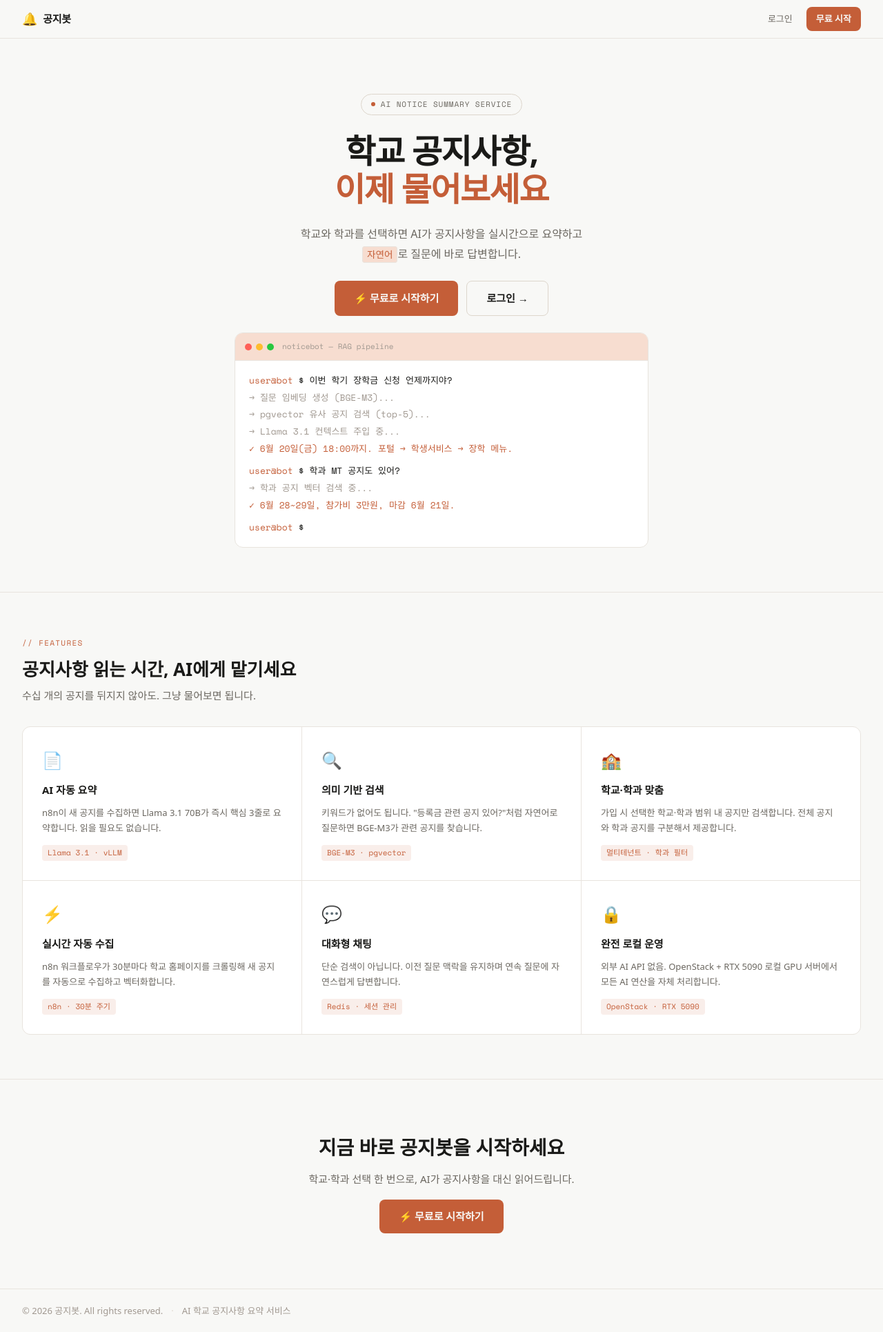
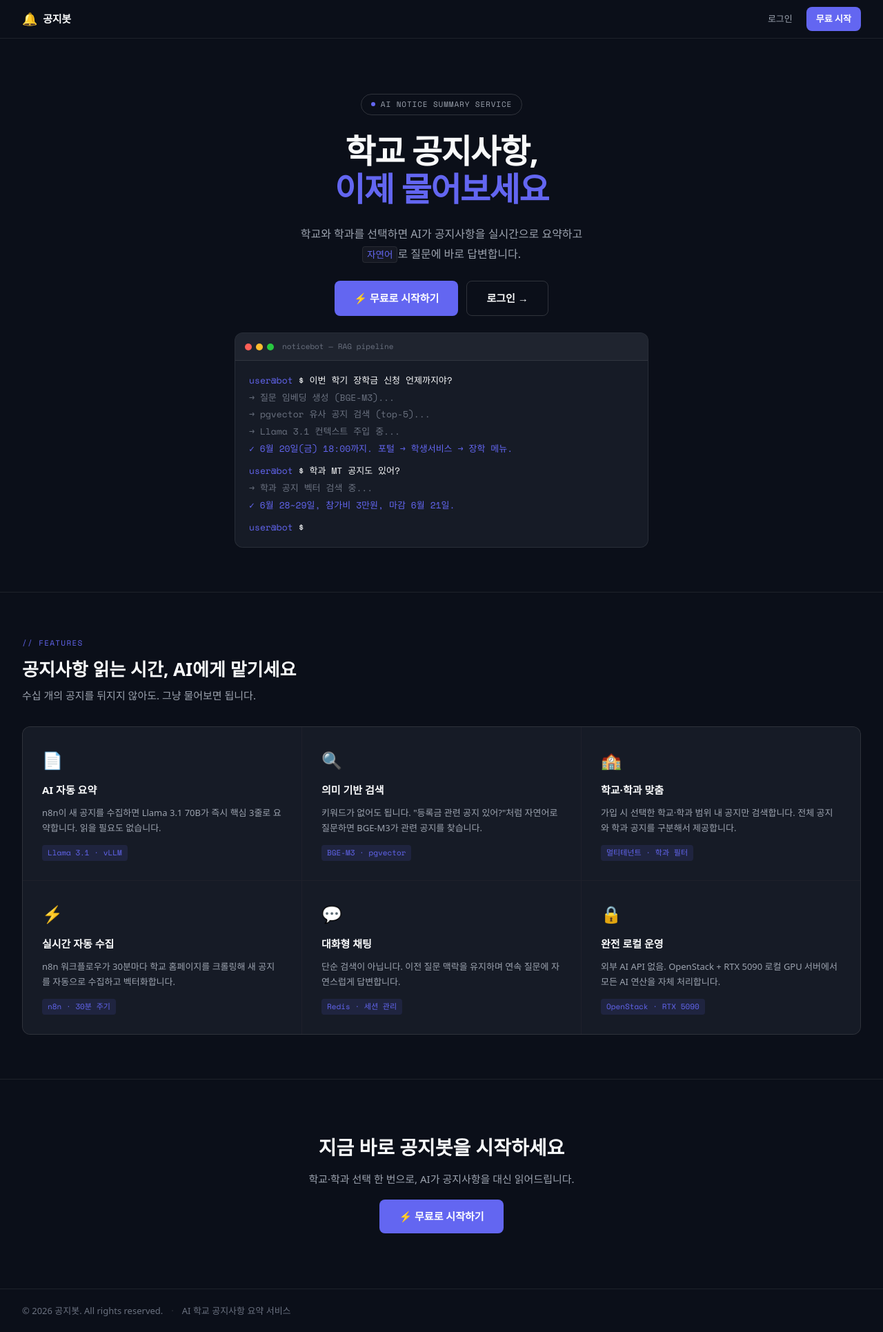
Before and after one commit to Hasegos/openstack-ai-notice-chatbot, a Python web app: template templates/home.html in a window 1280 px wide. Shown: the whole page at 69% size. Run offline with Jinja, Linux system fonts and the light colour scheme; the template is opened without the code that fills it, so the values that code supplies are empty; some web fonts are replaced.

Commit message:
FIX common.css 수정
root 변수값 다크테마로 변경

```diff
--- a/static/css/common.css
+++ b/static/css/common.css
@@ -14,20 +14,20 @@
   --font-body: "Pretendard", system-ui, sans-serif;
   --font-mono: "Space Mono", monospace;
 
-  --bg:          #f8f8f6;
-  --surface:     #ffffff;
-  --peach:       #f7ddd0;
-  --peach-dark:  #f0c4aa;
-  --peach-text:  #8a4a2f;
-  --border:      #e8e4de;
-  --border-em:   #ddd6cc;
+  --bg:          #0B0F19;
+  --surface:     #161B26;
+  --peach:       rgba(255, 255, 255, 0.04);
+  --peach-dark:  rgba(255, 255, 255, 0.07);
+  --peach-text:  rgba(255, 255, 255, 0.6);
+  --border:      rgba(255, 255, 255, 0.08);
+  --border-em:   rgba(255, 255, 255, 0.15);
 
-  --text:        #1a1a18;
-  --text-muted:  #6b6760;
-  --text-dim:    #a09890;
+  --text:        #F9FAFB;
+  --text-muted:  #9CA3AF;
+  --text-dim:    #6B7280;
 
-  --accent:      #c45e38;
-  --accent-dim:  rgba(196, 94, 56, 0.10);
+  --accent:      #6366F1;
+  --accent-dim:  rgba(99, 102, 241, 0.12);
 
   --radius-sm:   4px;
   --radius-md:   8px;
@@ -140,13 +140,13 @@ code {
 
 .btn--ghost:hover {
   color: var(--text);
-  background: var(--peach);
+  background: var(--surface);
 }
 
 .btn--nav-primary {
   font-size: 13px;
   font-weight: 600;
-  color: var(--bg);
+  color: #ffffff;
   background: var(--accent);
   border-radius: var(--radius-md);
   padding: 6px 14px;
@@ -183,7 +183,7 @@ code {
 
 .btn--cta-main {
   background: var(--accent);
-  color: var(--bg);
+  color: #ffffff;
 }
 
 .btn--cta-main:hover {
```
